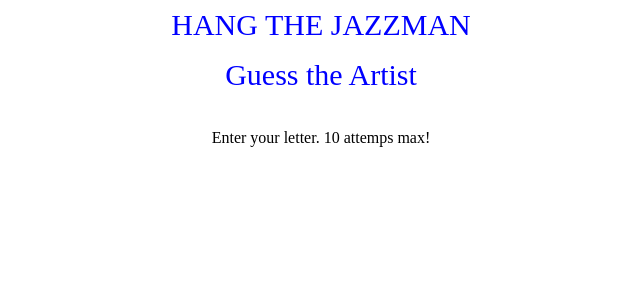
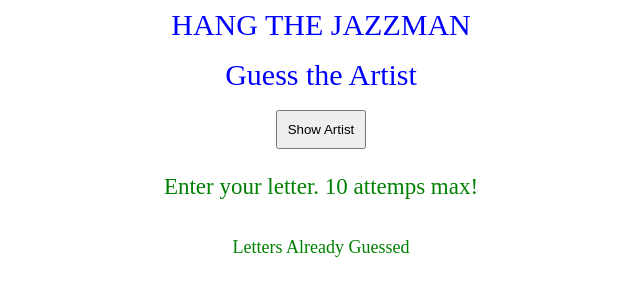
Before and after one commit to AntonioMontalvo/week-3-game, a PHP site: page /index.html in a window 1280 px wide. Shown: the top 300 px of the page, without its empty margins (319-959 px from the left). Run offline with PHP 8.4, Linux system fonts and the light colour scheme.

Commit message:
add submit button with getArtist(), display letters already guessed

```diff
--- a/assets/css/style.css
+++ b/assets/css/style.css
@@ -1,3 +1,8 @@
+
+#container{
+  width: 600px;
+  margin: 0 auto;
+}
 h1{
   color: blue;
   font-size: 30px;
@@ -5,6 +10,28 @@ h1{
   margin-top: 10px;
   margin-bottom: 20px;
 }
+h2{
+  color: purple;
+  font-size: 40px;
+  text-align: center;
+  margin-top: 10px;
+  margin-bottom: 20px;
+}
+h3{
+  color: green;
+  font-size: 23px;
+  text-align: center;
+  margin-top: 10px;
+  margin-bottom: 20px;
+}
+h4{
+  color: green;
+  font-size: 18px;
+  text-align: center;
+  margin-top: 10px;
+  margin-bottom: 20px;
+}
+
 p{
   font-size: 50px;
   color: red;
@@ -12,11 +39,11 @@ p{
   margin-bottom: 40px;
   text-align: center;
 }
-input {
-border: 2px solid green;
-margin: 43px ;
-margin-left: 50px
-text-align: center;
+
+button {
+    display: list-item;
+    margin: 0 auto;
+    padding: 10px;
 }
 .subhead{
   display: table;
--- a/assets/javascript/game.js
+++ b/assets/javascript/game.js
@@ -1,110 +1,94 @@
 //Object stores an array artists-objects
 var artists = [
-  {firstname:"Miles" ,
-   lastname:"Davis"
+  {name:"Miles Davis"
   },
-  {firstname:"Chick",
-  lastname:"Corea"
+  {name:"ChickCorea"
   },
-  {firstname:"Herbie",
-  lastname:"Hancock"
+  {name:"Herbie Hancock"
   },
-  {firstname:"Nina",
-  lastname:"Simone"
+  {tname:"Nina Simone"
   },
-  {firstname:"Stan",
-  lastname:"Getz"
+  {name:"Stan Getz"
   },
-  {firstname:"Sarah",
-  lastname:"Vaughan"
+  {name:"Sarah Vaughan"
   },
-  {firstname:"Louis",
-  lastname:"Armstrong"
+  {name:"Louis Armstrong"
   },
-  {firstname:"Duke",
-  lastname:"Ellington"
+  {name:"Duke Ellington"
   },
-  {firstname:"John",
-  lastname:"Coltrane"
+  {name:"John Coltrane"
   },
-  {firstname:"Charlie",
-  lastname:"Parker"
+  {name:"Charlie Parker"
   }
 ];
 
 //object stores artists dashed values and userTypedLetter
 var guessArtist = {
-  firstname:[],
-  lastname: [],
+  dashedName:[],
   userTypedLetter: [],
-  display: function(){
+  matches:[],
+  matchedEmpty:[],
+  displayDashes: function(){
     var targetP = document.getElementById("dashed-text");
-	 targetP.innerHTML = this.firstname + " " + this.lastname;
-  }
+  	targetP.innerHTML = this.dashedName;
+  },
+
+  displayTypedLetter: function(){
+    var targetP = document.getElementById("typed-text");
+  	targetP.innerHTML = this.userTypedLetter;
+  },
+  upDateDashText: function(){
+     var k = this.matchedEmpty[0];
+    this.dashedName[k] = " ";
+    this.displayDashes();
+  },
+  // upGuessText: function(){
+  //
+  // }
 }
 
 //access artists
 function getArtist(){
-  selected = artists[0].firstname.toUpperCase() + artists[0].lastname.toUpperCase();
-  name1 = artists[0].firstname.toUpperCase();
-  name2 = artists[0].lastname.toUpperCase();
+  selected = artists[0]['name'].toUpperCase();
+  convertName();
+  guessArtist.upDateDashText();
 }
 
-//converts firstname to dash
-function convertFirst(){
-  var guessFirst = "_";
-  for (var i = 0; i < artists[0].firstname.length; i++){
-    guessArtist.firstname.push(guessFirst);
-    console.log (guessFirst);
+function displayArtist(){
+  var targetP = document.getElementById("artist");
+  targetP.innerHTML = artists[0]['name'];
+}
+//converts name to dash
+function convertName(){
+  var str = selected;
+  var guessThisOne = "_";
+  var empty = " ";
+  for (var i = 0; i < artists[0]['name'].length; i++){
+    if (str[i] === empty) {guessArtist.matchedEmpty.push(i);
+    }
+    guessArtist.dashedName.push(guessThisOne);
+    console.log (guessThisOne);
   }
 }
-
-// converts firstname to dash
-function convertLast(){
-  var guessLast = "_";
-  for (var i = 0; i < artists[0].lastname.length; i++){
-    guessArtist.lastname.push(guessLast);
-    console.log (guessLast);
-  }
-}
-
 
 // get user key input
 document.onkeyup = function(event) {
 	// Determines which exact key was selected. Make it Uppercase
 	var guessKey = String.fromCharCode(event.keyCode).toUpperCase();
-  // prints letter to screen
-  document.getElementById("guess-text").innerHTML = guessKey;
   //push letter to guessArtist
   guessArtist.userTypedLetter.push(guessKey);
+  guessArtist.displayTypedLetter();
 }
 
 
 // get the index of the userTypedLetter in selected
-// if not available returns -1
 function searchLetter() {
 var str = selected;
-var indices = [];
-var negative = "";
     for(var i = 0; i < str.length; i++) {
         if (str[i] === guessArtist.userTypedLetter[0])
-        indices.push(i);}
-        if (str[i] !== guessArtist.userTypedLetter[0])
-        negative += "not found!"
-
-        console.log(negative);
-        console.log(indices);
+        guessArtist.matches.push(i);
     }
-
-
-    // //splice
-    // var fruits = ["Banana", "Orange", "Apple", "Mango"];
-    // document.getElementById("demo").innerHTML = fruits;
-    //
-    // function myFunction() {
-    //     fruits.splice(2, 0, "Lemon", "Kiwi");
-    //     document.getElementById("demo").innerHTML = fruits;
-    // }
+}
 
 
 // //replace artist name for dashes
--- a/index.html
+++ b/index.html
@@ -8,20 +8,27 @@
 </head>
 
 <body>
+	<div id="container">
 		<header class="main-nav">
 	    <h1>HANG THE JAZZMAN</h1>
 	  </header>
 
 	    <div class="main-content">
 	      <h1>Guess the Artist</h1>
+				<button onclick="getArtist()">Show Artist</button></br>
+				<h3>Enter your letter. 10 attemps max!</h3>
+				<h2 id="artist"></h2>
 				<p id="guess-text"></p>
 	    </div>
 	      <p id="dashed-text"></p>
+
+				<h4>Letters Already Guessed</h4>
+				<p id="typed-text"></p>
 	    </div>
 			<div class="subhead">
-	<h2>Enter your letter. 10 attemps max!</h2>
+
 	</div>
-
+</div>
 <script src="assets/javascript/game.js"></script>
 
 </body>
```
Lines whose indentation alone changed are shown as unchanged.
